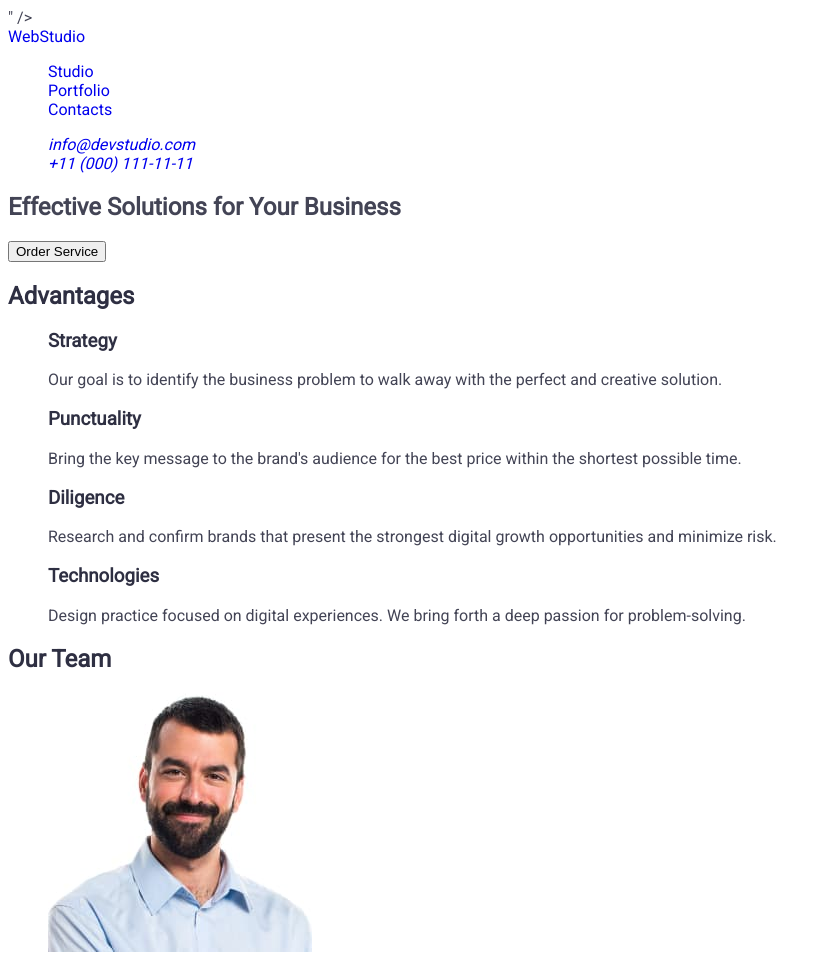
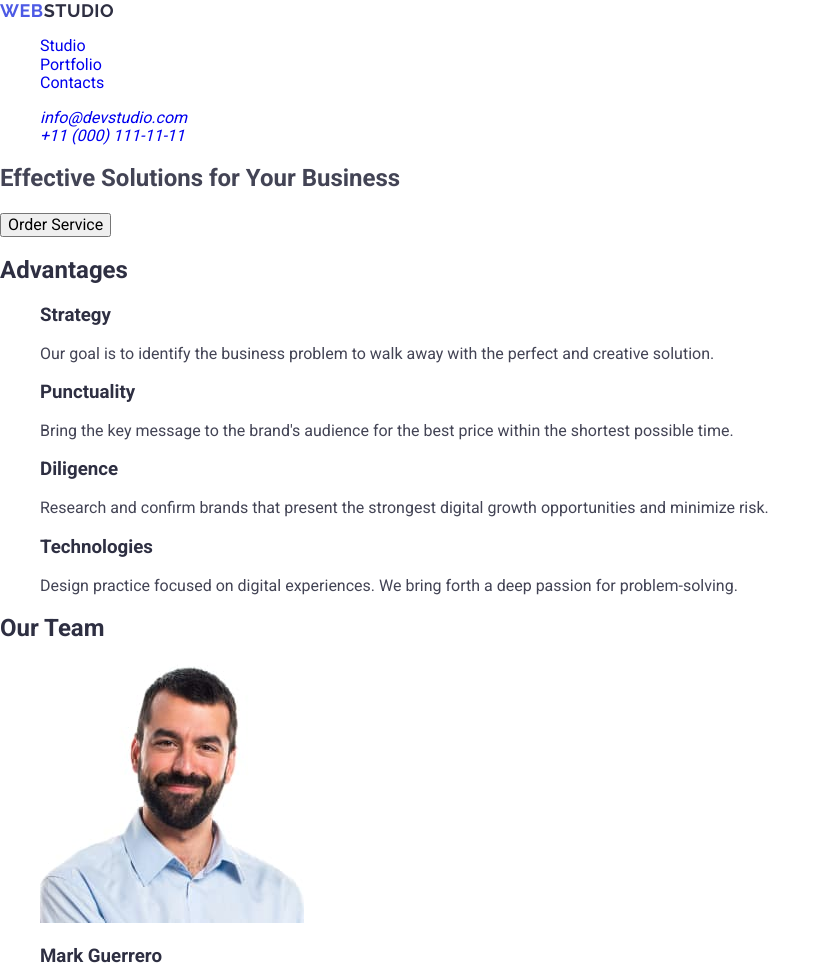
Before and after one commit to Vitalii-Artiukh/goit-markup-hw-02, a plain HTML site: page index.html in a window 1280 px wide. Shown: the top 970 px of the page, without its empty margins (0-839 px from the left). Drawn offline with nearby package versions, Linux system fonts and the light colour scheme.

Commit message:
WebStudio

```diff
--- a/css/stiles.css
+++ b/css/stiles.css
@@ -2,11 +2,14 @@ body {
   font-family: "Roboto", sans-serif;
   color: #434455;
   background-color: #fff;
+  font-size: 16px;
 }
-a,
+a {
+  text-decoration: none;
+}
+
 ul,
 ol {
-  text-decoration: none;
   list-style-type: none;
 }
 
@@ -14,3 +17,29 @@ h2,
 h3 {
   color: #2e2f42;
 }
+
+.logo-web {
+  font-family: "Raleway", sans-serif;
+  font-weight: 700;
+  font-size: 18px;
+  line-height: 1.16667;
+  letter-spacing: 0.03em;
+  text-transform: uppercase;
+  color: #4d5ae5;
+}
+
+header .studio {
+  color: #2e2f42;
+}
+
+footer {
+  background: #2e2f42;
+}
+
+footer .studio {
+  color: #f4f4fd;
+}
+
+footer .text {
+  color: #f4f4fd;
+}
--- a/index.html
+++ b/index.html
@@ -4,8 +4,9 @@
   <head>
     <meta charset="UTF-8" />
     <meta name="viewport" content="width=device-width, initial-scale=1.0" />
+
     <title>WebStudio</title>
-    <link rel="stylesheet" href="
+
     <link
       rel="stylesheet"
       href="https://cdnjs.cloudflare.com/ajax/libs/modern-normalize/2.0.0/modern-normalize.min.css"
@@ -13,19 +14,23 @@
       crossorigin="anonymous"
       referrerpolicy="no-referrer"
     />
-    " />
+
     <link rel="preconnect" href="https://fonts.googleapis.com" />
     <link rel="preconnect" href="https://fonts.gstatic.com" crossorigin />
     <link
-      href="https://fonts.googleapis.com/css2?family=Raleway:ital,wght@700&family=Roboto:ital,wght@400;500;700&display=swap"
+      href="https://fonts.googleapis.com/css2?family=Raleway:wght@700&family=Roboto:wght@400;500;700&display=swap"
       rel="stylesheet"
     />
+
     <link rel="stylesheet" href="./css/stiles.css" />
   </head>
+
   <body>
     <header>
       <nav>
-        <a href="./index.html">WebStudio</a>
+        <a class="logo-web" href="./index.html"
+          >Web<span class="studio">Studio</span></a
+        >
         <ul>
           <li><a href="Studio">Studio</a></li>
           <li><a href="Portfolio">Portfolio</a></li>
@@ -190,8 +195,10 @@
       </section>
     </main>
     <footer>
-      <a href="./index.html">WebStudio</a>
-      <p>
+      <a class="logo-web" href="./index.html"
+        >Web<span class="studio">Studio</span></a
+      >
+      <p class="text">
         Increase the flow of customers and sales for your business with digital
         marketing & growth solutions.
       </p>
```
